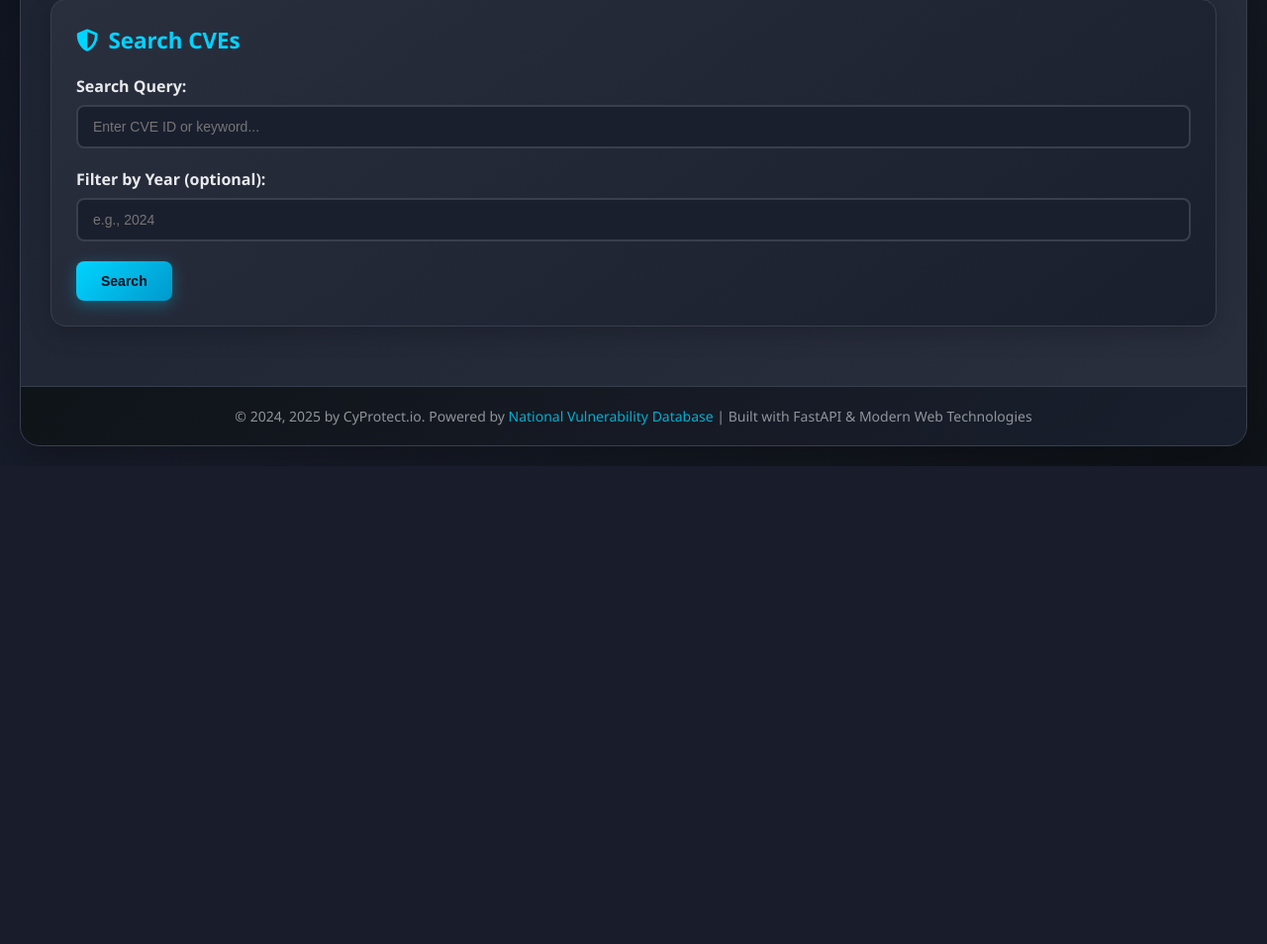
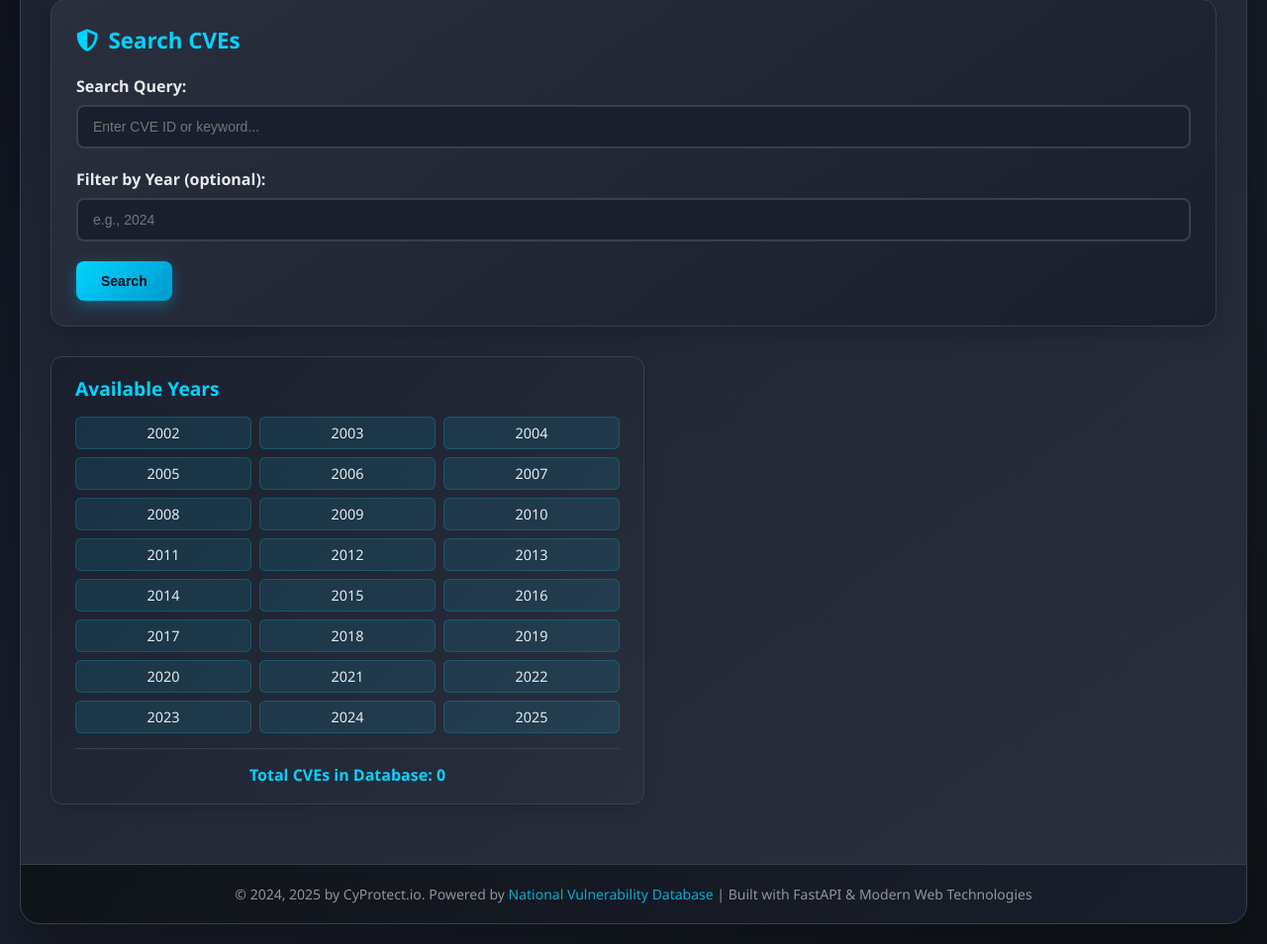
Before and after one commit to ofer-sheinkin/NVD-Parser, a FastAPI app: page /ui in a window 1280 px wide. Shown: the part 518-1472 px from the top of the page at 99% size. Before the commit the page ends 989 px from the top, so only its background shows below. Run offline with FastAPI, Linux system fonts and the light colour scheme; data that the repository does not hold is empty.

Commit message:
Fix persistence issue and add database stats - Remove clear_cve_table() from /load endpoint to accumulate data instead of replacing - Add /stats endpoint to show total CVEs and year breakdown - Add total CVE count display in years pane - Database now persists across multiple loads

```diff
--- a/src/main.py
+++ b/src/main.py
@@ -67,6 +67,15 @@ def create_cve_table():
     cur.close()
     conn.close()
 
+# Helper to clear the CVE table
+def clear_cve_table():
+    conn = get_db_connection()
+    cur = conn.cursor()
+    cur.execute('DELETE FROM cves')
+    conn.commit()
+    cur.close()
+    conn.close()
+
 def save_cve_to_db(cve):
     conn = get_db_connection()
     cur = conn.cursor()
@@ -126,6 +135,7 @@ def load_nvd_data(
     mode: 'latest', 'all', or 'years'
     years: list of years or ranges (if mode is 'years')
     """
+    # Remove the clear operation - accumulate data instead of replacing
     available_years = get_available_years()
     if mode == "latest":
         years_to_load = [available_years[-1]]
@@ -158,6 +168,11 @@ def load_nvd_data(
         print('Backed up cves.db to cves_backup.db')
     print(f"[LOG] Loaded {len(CVE_DATA)} CVEs from NVD for years {years_to_load} and inserted into the database.")
     return {"loaded_years": years_to_load, "cve_count": len(CVE_DATA)}
+
+@app.post("/clear")
+def clear_cve_db():
+    clear_cve_table()
+    return JSONResponse({"status": "success", "message": "CVE table cleared."})
 
 @app.get("/ui", response_class=HTMLResponse)
 def serve_ui(request: Request):
@@ -293,3 +308,35 @@ def get_cve_details(cve_id: str):
             }
 
     return {"error": "CVE not found"}
+
+@app.get("/available_years")
+def get_years():
+    return {"years": get_available_years()}
+
+@app.get("/stats")
+def get_db_stats():
+    """
+    Get database statistics including total CVEs and breakdown by year.
+    """
+    conn = get_db_connection()
+    cur = conn.cursor()
+
+    # Get total count
+    cur.execute('SELECT COUNT(*) FROM cves')
+    total_cves = cur.fetchone()[0]
+
+    # Get breakdown by year
+    cur.execute('''
+        SELECT substr(cve_id, 5, 4) as year, COUNT(*) as count
+        FROM cves
+        GROUP BY year
+        ORDER BY year
+    ''')
+    year_breakdown = [{"year": row[0], "count": row[1]} for row in cur.fetchall()]
+
+    conn.close()
+
+    return {
+        "total_cves": total_cves,
+        "year_breakdown": year_breakdown
+    }
--- a/templates/index.html
+++ b/templates/index.html
@@ -546,6 +546,41 @@
             }
         });
 
+        // Fetch and display available years on page load
+        async function showAvailableYears() {
+            try {
+                const response = await fetch('/available_years');
+                const data = await response.json();
+                const yearsPane = document.getElementById('yearsPane');
+                const yearsList = document.getElementById('yearsList');
+                yearsList.innerHTML = '';
+                data.years.forEach(y => {
+                    const li = document.createElement('li');
+                    li.textContent = y;
+                    yearsList.appendChild(li);
+                });
+                yearsPane.querySelector('h2').textContent = 'Available Years';
+                yearsPane.style.display = 'block';
+
+                // Add total CVE count at the bottom
+                try {
+                    const statsResponse = await fetch('/stats');
+                    const statsData = await statsResponse.json();
+                    const totalDiv = document.createElement('div');
+                    totalDiv.style.cssText = 'margin-top: 15px; padding-top: 15px; border-top: 1px solid #3a3f4e; color: #00d4ff; font-weight: bold; text-align: center;';
+                    totalDiv.textContent = `Total CVEs in Database: ${statsData.total_cves.toLocaleString()}`;
+                    yearsPane.appendChild(totalDiv);
+                } catch (error) {
+                    // If stats fail, don't show total
+                }
+            } catch (error) {
+                // Hide the pane if error
+                document.getElementById('yearsPane').style.display = 'none';
+            }
+        }
+        // Call on page load
+        showAvailableYears();
+
         function showStatus(message, isError = false) {
             const statusDiv = document.getElementById('status');
             statusDiv.className = isError ? 'error' : 'status';
@@ -598,7 +633,20 @@
                         li.textContent = y;
                         yearsList.appendChild(li);
                     });
+                    yearsPane.querySelector('h2').textContent = 'Loaded Years';
                     yearsPane.style.display = 'block';
+
+                    // Add total CVE count at the bottom
+                    try {
+                        const statsResponse = await fetch('/stats');
+                        const statsData = await statsResponse.json();
+                        const totalDiv = document.createElement('div');
+                        totalDiv.style.cssText = 'margin-top: 15px; padding-top: 15px; border-top: 1px solid #3a3f4e; color: #00d4ff; font-weight: bold; text-align: center;';
+                        totalDiv.textContent = `Total CVEs in Database: ${statsData.total_cves.toLocaleString()}`;
+                        yearsPane.appendChild(totalDiv);
+                    } catch (error) {
+                        // If stats fail, don't show total
+                    }
                 }
             } catch (error) {
                 showStatus(`Error loading data: ${error.message}`, true);
```
Also changed, not shown: 1 other file.
